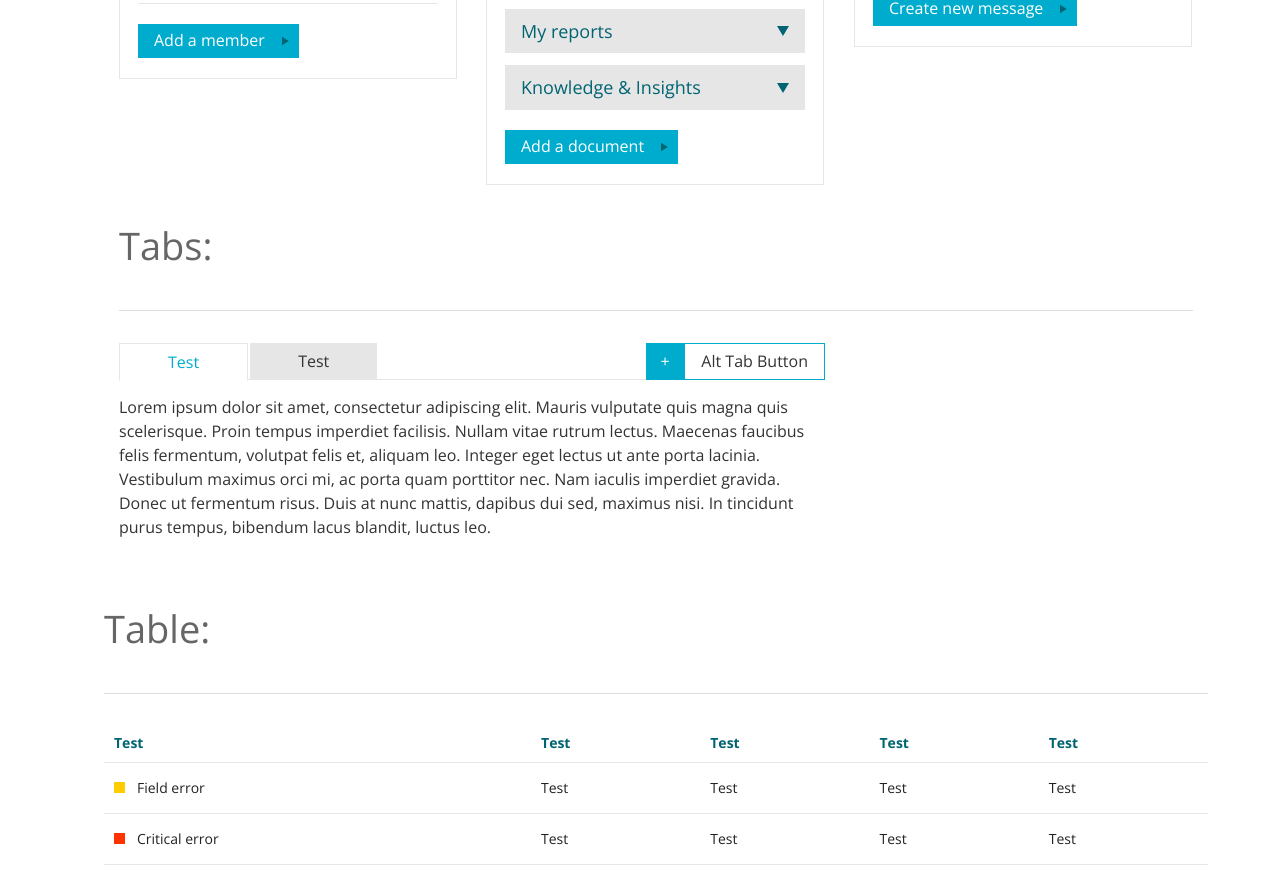
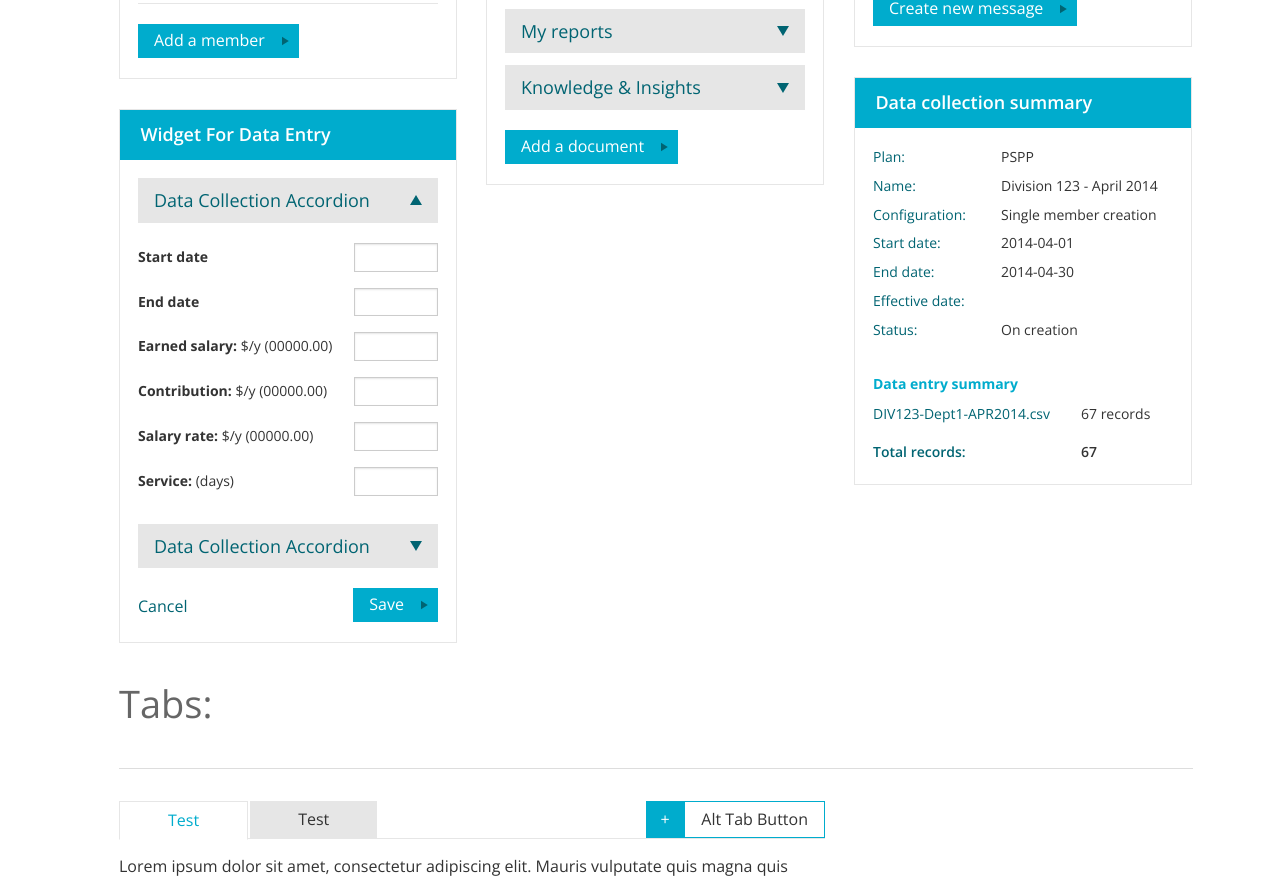
Before and after one commit to Deecipher/ms-ariel, a website: page kitchen-sink.html in a window 1280 px wide. Shown: the part 3555-4432 px from the top of the page. Drawn offline with nearby package versions, Linux system fonts and the light colour scheme.

Commit message:
Add Remaining Widgets to Kitchen Sink

```diff
--- a/kitchen-sink.html
+++ b/kitchen-sink.html
@@ -792,6 +792,99 @@
 						</div>
 					</div>
 				</div>
+				<div class="widget-container large-4 columns">
+					<div class="widget">
+						<h2>Data collection summary</h2>
+						<div class="content data-input total-summary">
+							<ul class="key1">
+								<li>Plan:</li>
+								<li>Name:</li>
+								<li>Configuration:</li>
+								<li>Start date:</li>
+								<li>End date:</li>
+								<li>Effective date:</li>
+								<li>Status:</li>
+							</ul>
+							<ul class="data1">
+								<li>PSPP</li>
+								<li>Division 123 - April 2014</li>
+								<li>Single member creation</li>
+								<li>2014-04-01</li>
+								<li>2014-04-30</li>
+								<li>&nbsp;</li>
+								<li>On creation</li>
+							</ul>
+							<div class="subtitle">Data entry summary</div>
+							<ul class="key2">
+								<li>DIV123-Dept1-APR2014.csv</li>
+								<li class="total">Total records:</li>
+							</ul>
+							<ul class="data2">
+								<li>67 records</li>
+								<li class="total">67</li>
+							</ul>
+						</div>
+					</div>
+				</div>
+				<div id="data-entry" class="widget-container large-4 columns">
+					<div class="widget">
+						<h2>Widget For Data Entry</h2>
+						<div class="content data-summary line-summary accordions">
+							<dl data-accordion="" class="accordion">
+								<dd class="accordion-navigation active">
+									<a href="#panel1b" class="tab-panel">Data Collection Accordion</a>
+									<div class="content active" id="panel1b">
+										<ul class="key1">
+											<li><b>Start date</b></li>
+											<li><b>End date</b></li>
+											<li><b>Earned salary:</b> $/y (00000.00)</li>
+											<li><b>Contribution:</b> $/y (00000.00)</li>
+											<li><b>Salary rate:</b>  $/y (00000.00)</li>
+											<li><b>Service:</b> (days)</li>
+										</ul>
+										<ul class="data1">
+											<li><input type="text"></li>
+											<li><input type="text"></li>
+											<li><input type="text"></li>
+											<li><input type="text"></li>
+											<li><input type="text"></li>
+											<li><input type="text"></li>
+										</ul>
+									</div>
+								</dd>
+								<dd class="accordion-navigation">
+									<a href="#panel2b" class="tab-panel">Data Collection Accordion</a>
+									<div class="content" id="panel2b">
+										<ul class="key1">
+											<li><b>Start date</b></li>
+											<li><b>End date</b></li>
+											<li><b>Earned salary:</b> $/y (00000.00)</li>
+											<li><b>Contribution:</b> $/y (00000.00)</li>
+											<li><b>Salary rate:</b>  $/y (00000.00)</li>
+											<li><b>Service:</b> (days)</li>
+										</ul>
+										<ul class="data1">
+											<li><input type="text"></li>
+											<li><input type="text"></li>
+											<li><input type="text"></li>
+											<li><input type="text"></li>
+											<li><input type="text"></li>
+											<li><input type="text"></li>
+										</ul>
+									</div>
+								</dd>
+							</dl>
+							<div class="row">
+								<div class="medium-6 columns">
+									<div class="close-line-summary cancel">Cancel</div>
+								</div>
+								<div class="medium-6 columns text-right">
+									<div class="ms-portal-button close-line-summary">Save</div>
+								</div>
+							</div>
+						</div>
+					</div>
+				</div>
 			</div>
 		</div><!-- End Widget Container -->
 
```
